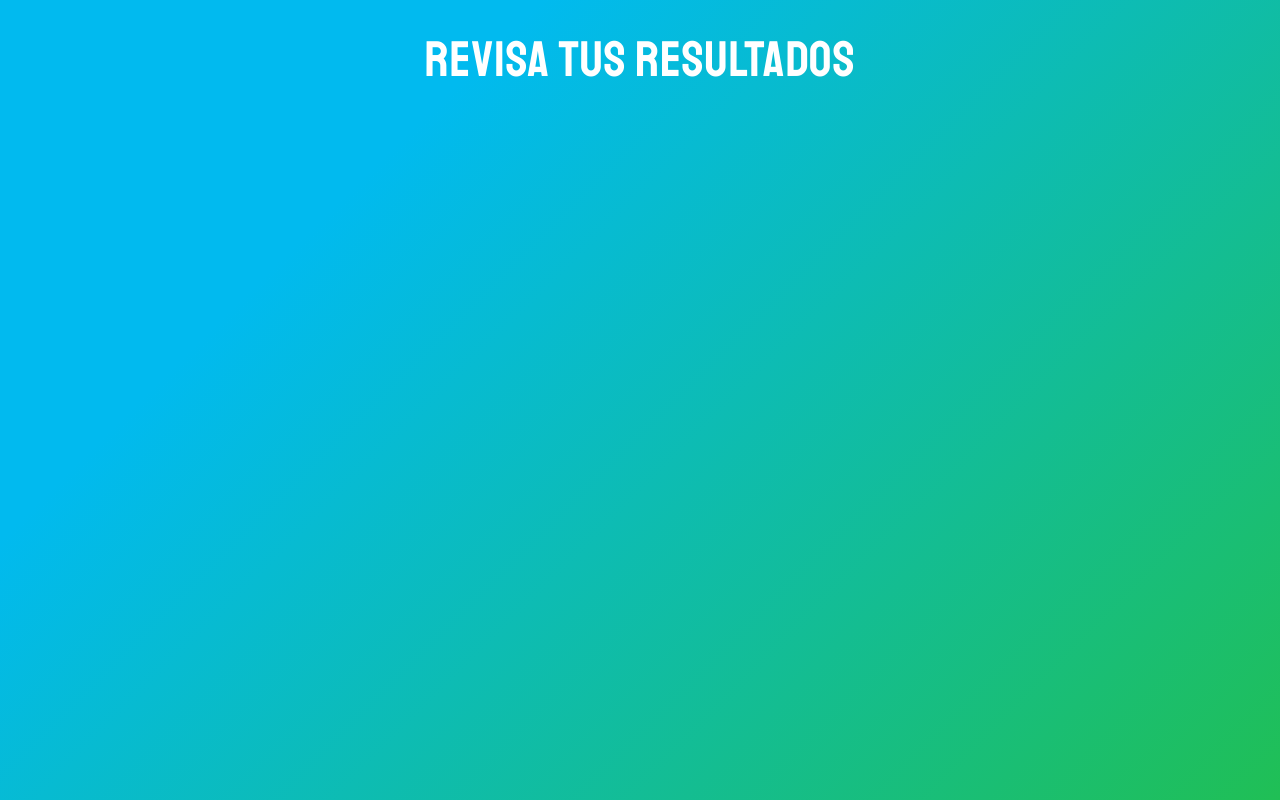
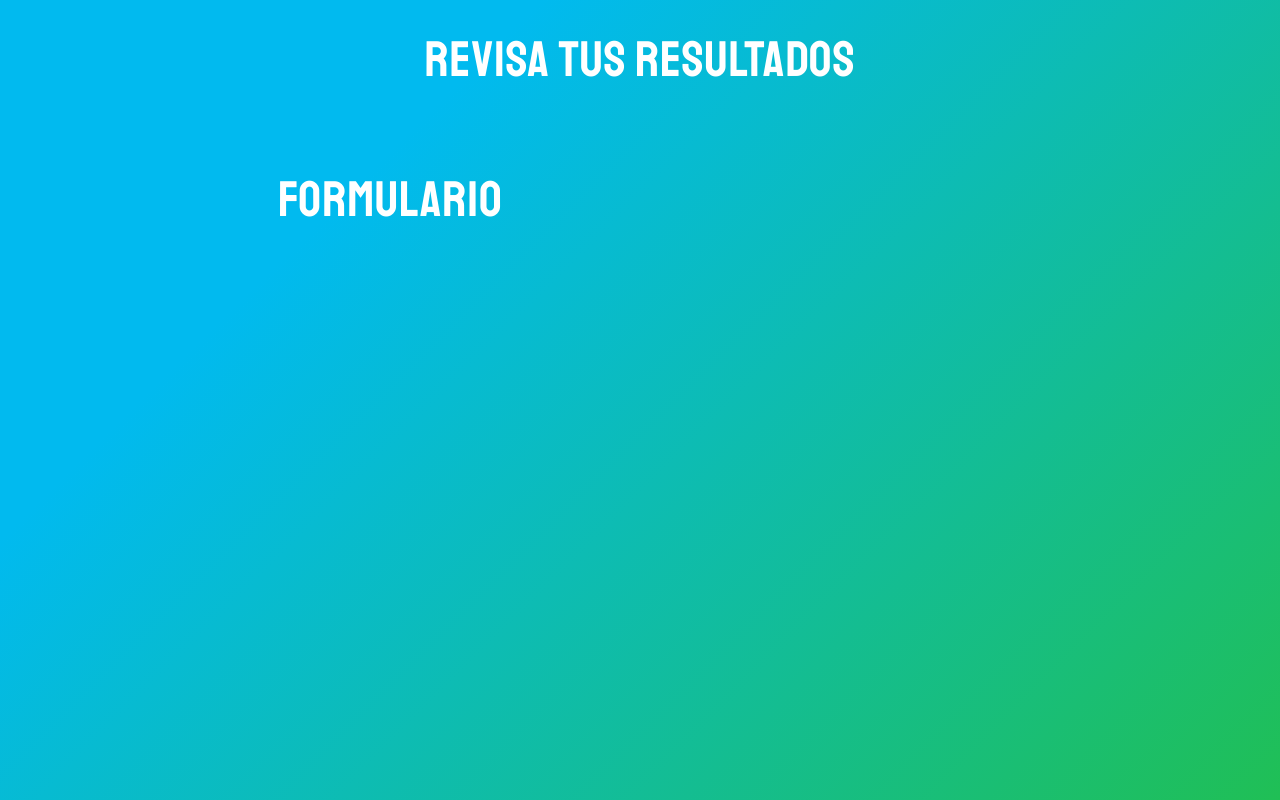
Before and after one commit to jorchsg/ejercicio-level-frontend-react, a React (Create React App) app: page / in a window 1280 px wide. Built offline with nearby package versions, Linux system fonts and the light colour scheme.

Commit message:
Iniciando componente de formulario y css main

```diff
--- a/src/App.js
+++ b/src/App.js
@@ -1,8 +1,33 @@
-import React from 'react';
+import React, { Fragment } from 'react';
+import Formulario from './components/Formulario';
 
 function App() {
   return (
-    <h1>Revisa Tus Resultados</h1>
+
+    <Fragment>
+
+      <h1>Revisa Tus Resultados</h1>
+
+      <div className="container">
+
+        <div className="row">
+
+          <div className="one-half column">
+            <Formulario
+
+            />
+          </div>
+
+          <div className="one half-column">
+
+          </div>
+
+        </div>
+
+      </div>
+
+    </Fragment>
+
   );
 }
 
--- /dev/null
+++ b/src/components/Formulario.js
@@ -0,0 +1,9 @@
+import React from 'react';
+
+const Formulario = () => {
+    return (
+        <h1>Formulario</h1>
+    );
+}
+
+export default Formulario;
```
